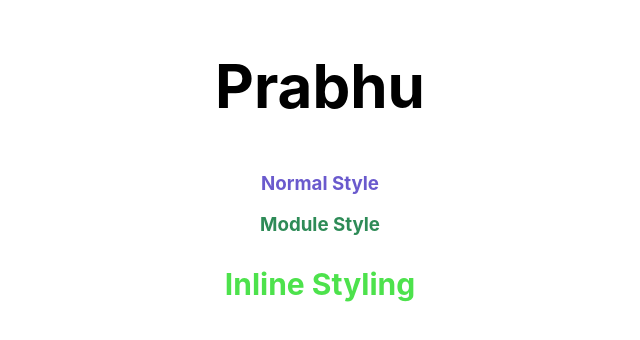
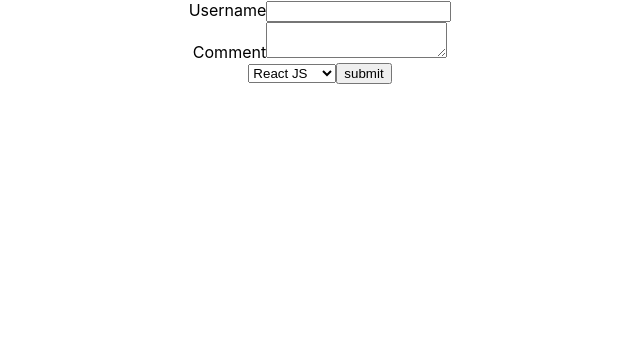
Before and after one commit to Prabhu11D/ReactJS-Learnings, a React (Create React App) app in the folder Fundamentals/ReactJS-Codevolution/helloworld/: page / in a window 1280 px wide. Shown: the top 340 px of the page, without its empty margins (320-960 px from the left). Built offline with nearby package versions, Linux system fonts and the light colour scheme.

Commit message:
17.Form Handling

```diff
--- a/Fundamentals/ReactJS-Codevolution/helloworld/src/App.js
+++ b/Fundamentals/ReactJS-Codevolution/helloworld/src/App.js
@@ -1,12 +1,10 @@
 import "./App.css";
-import Inline from "./components/Styling-CSS/Inline";
-import Stylesheet from "./components/Styling-CSS/Stylesheet";
+import Form from './components/Form'
 
 function App() {
     return (
         <div className="App">
-            <Stylesheet primary={false} />
-            <Inline />
+            <Form />
         </div>
     );
 }
--- /dev/null
+++ b/Fundamentals/ReactJS-Codevolution/helloworld/src/components/Form.js
@@ -0,0 +1,59 @@
+import React, { Component } from "react";
+
+class Form extends Component {
+    constructor(props) {
+        super(props)
+
+        this.state = {
+             username : '',
+             comment : '',
+             topic : 'react'
+        }
+    }
+
+    usernameChange = e => {
+        this.setState({
+            username : e.target.value
+        })
+    }
+
+    commentChange = e => {
+        this.setState({
+            comment : e.target.value
+        })
+    }
+
+    topicChange = e => {
+        this.setState({
+            topic : e.target.value
+        })
+    }
+
+    formSubmit = e => {
+        e.preventDefault();
+        alert(`${this.state.username}\n${this.state.comment}\n${this.state.topic}`)
+    }
+    render() {
+        const {username, comment, topic} = this.state;
+        return (
+            <form onSubmit={this.formSubmit}>
+                <div>
+                    <label>Username</label>
+                    <input value={username} onChange={this.usernameChange} type="text"></input>
+                </div>
+                <div>
+                    <label>Comment</label>
+                    <textarea value={comment} onChange={this.commentChange}/>
+                </div>
+                <select value={topic} onChange={this.topicChange}>
+                    <option>React JS</option>
+                    <option>Angular JS</option>
+                    <option>Vue JS</option>
+                </select>
+                <button type='submit'>submit</button>
+            </form>
+        );
+    }
+}
+
+export default Form;
```
